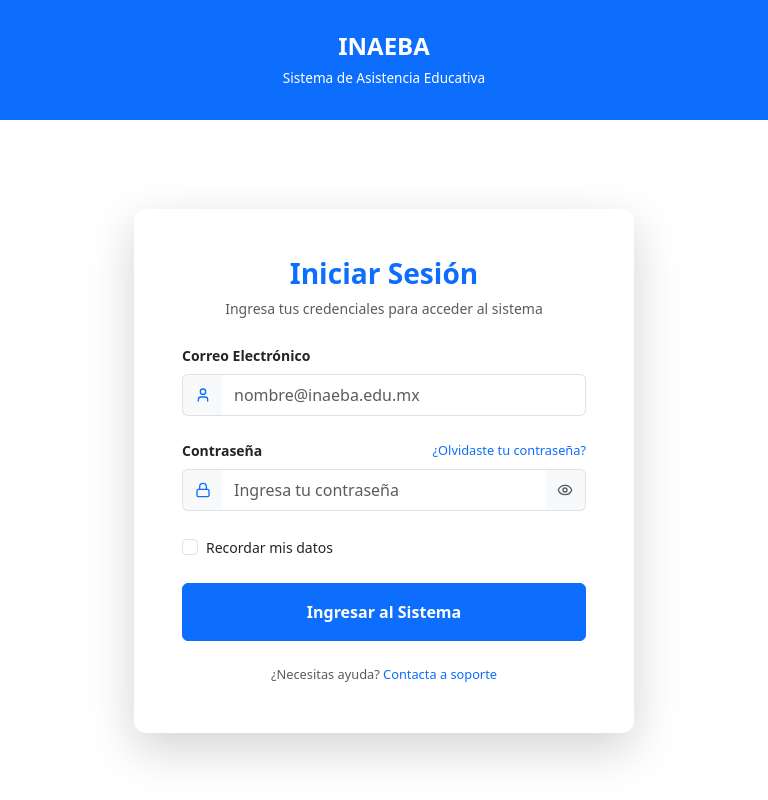
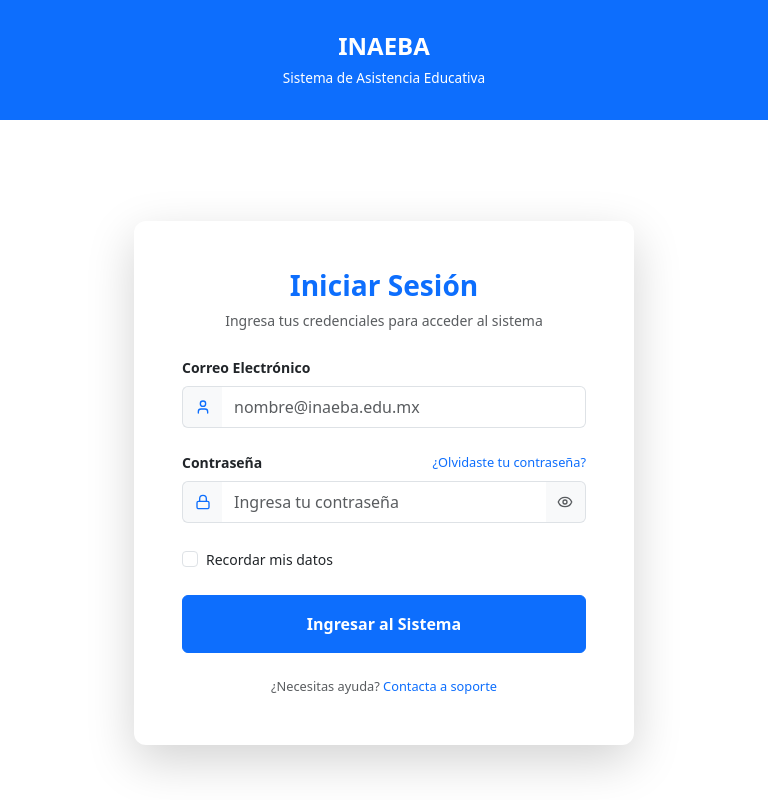
Before and after one commit to IsaacCanoH/Frontend_RVA, a React (Vite) app: page / in a window 768 px wide. Built offline with nearby package versions, Linux system fonts and the light colour scheme.

Commit message:
Correccion H

```diff
--- a/src/styles/login.module.css
+++ b/src/styles/login.module.css
@@ -78,7 +78,7 @@
 
 @media (min-width: 577px) and (max-width: 991px) {
   .card {
-    margin: 2rem auto !important;
+    margin: 0.5rem auto !important;
   }
 }
 
@@ -88,8 +88,8 @@
   }
 
   .py-4 {
-    padding-top: 1rem !important;
-    padding-bottom: 1rem !important;
+    padding-top: 0.5rem !important;
+    padding-bottom: 0.5rem !important;
   }
 }
 
```
